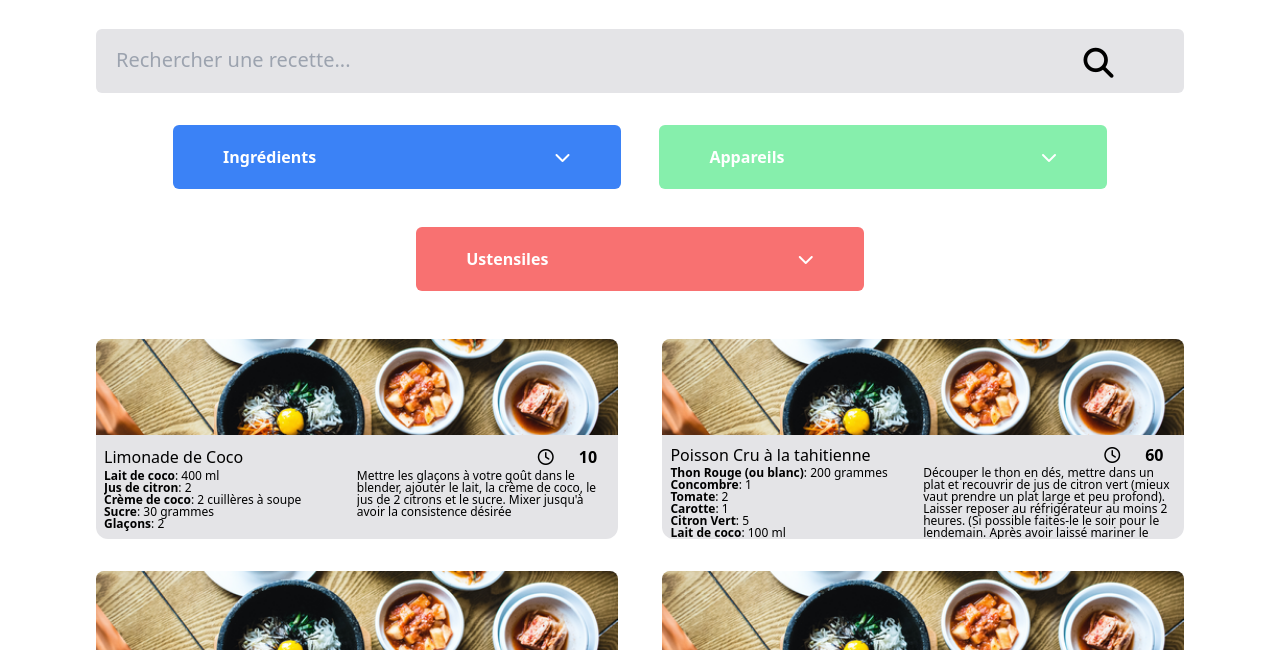
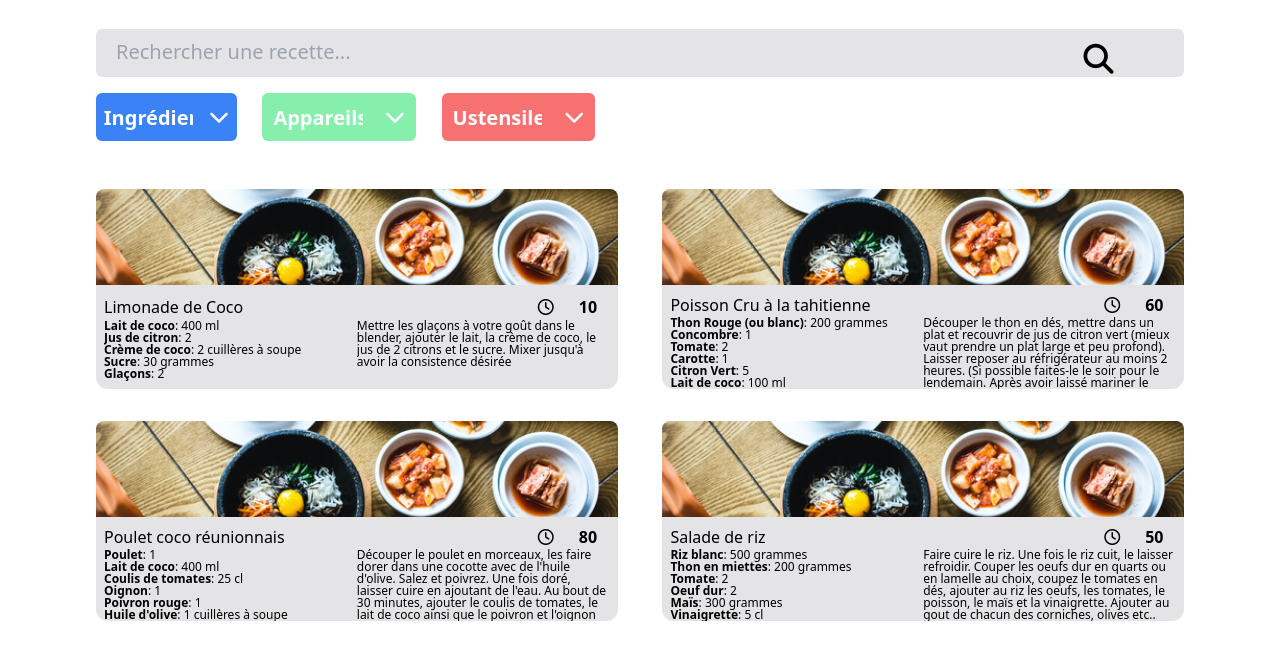
Before and after one commit to monkeycs60/P7-Petits-Plats-ProjetJS, a website with bundled scripts: page index.html in a window 1280 px wide. Shown: the part 128-778 px from the top of the page. Built offline with nearby package versions, Linux system fonts and the light colour scheme.

Commit message:
laptop responsive

```diff
--- a/index.html
+++ b/index.html
@@ -18,26 +18,26 @@
     <main>
 
     <!-- SEARCH BAR -->
-    <div class="searchbar mt-[4vh] relative h-[8vh] 2xl:h-[6vh]" >
+    <div class="searchbar mt-[4vh] relative h-[8vh] xl:h-[6vh]" >
             <input class="w-[85vw] h-full m-auto bg-zinc-200 flex justify-center rounded-md placeholder:text-xl indent-5 outline-none" type="search" name="search" placeholder="Rechercher une recette..." aria-label="barre de recherche des recettes">
             <i class="fas fa-search absolute top-1/4 right-[13vw] translate-y-1\/2 text-3xl"></i>
     </div>
 
     <!-- SEARCH PANNEL - 3 SEARCH INPUTS -->
-    <div id="search-pannel" class="flex flex-col w-[85vw] justify-center items-center m-auto mt-[4vh] gap-[3vw] md:flex-row md:flex-wrap 2xl:flex-row 2xl:mt-[2vh] 2xl:gap-[2vw] 2xl:justify-start 2xl:items-start">
+    <div id="search-pannel" class="flex flex-col w-[85vw] justify-center items-center m-auto mt-[4vh] gap-[3vw] md:flex-row md:flex-wrap xl:flex-nowrap xl:justify-start xl:items-start xl:mt-[2vh] xl:gap-[2vw]">
 
-          <div id="ingredients" class="relative bg-blue-500 w-[70vw] h-[8vh] flex justify-around items-center text-sm rounded-md md:w-[35vw] md:text-base 2xl:h-[6vh] 2xl:w-[9vw] 2xl:text-xl">
-            <input class= "bg-blue-500 h-full outline-none text-white placeholder:text-white placeholder:font-semibold 2xl:w-1/2" type="text" aria-label="rechercher un ingrédient" placeholder="Ingrédients">
+          <div id="ingredients" class="relative bg-blue-500 w-[70vw] h-[8vh] flex justify-around items-center text-sm rounded-md md:w-[35vw] md:text-base xl:h-[6vh] xl:w-[11vw] 2xl:h-[6vh] 2xl:w-[9vw] xl:text-xl">
+            <input class= "bg-blue-500 h-full outline-none text-white placeholder:text-white placeholder:font-semibold xl:w-[7vw] 2xl:w-1/2" type="text" aria-label="rechercher un ingrédient" placeholder="Ingrédients">
             <i class="fa-solid fa-chevron-down text-white cursor-pointer"></i>
           </div>
 
-          <div id="appareils" class=" relative bg-green-300 w-[70vw] h-[8vh] flex justify-around items-center text-sm rounded-md md:w-[35vw] md:text-base 2xl:h-[6vh] 2xl:w-[9vw] 2xl:text-xl">
-            <input class="bg-green-300 h-full outline-none text-white placeholder:text-white placeholder:font-semibold 2xl:w-1/2" type="text" aria-label="rechercher un appareil" placeholder="Appareils">
+          <div id="appareils" class=" relative bg-green-300 w-[70vw] h-[8vh] flex justify-around items-center text-sm rounded-md md:w-[35vw] md:text-base xl:h-[6vh] xl:w-[12vw] 2xl:h-[6vh] 2xl:w-[9vw] xl:text-xl">
+            <input class="bg-green-300 h-full outline-none text-white placeholder:text-white placeholder:font-semibold xl:w-[7vw] 2xl:w-1/2" type="text" aria-label="rechercher un appareil" placeholder="Appareils">
             <i class="fa-solid fa-chevron-down text-white cursor-pointer"></i>
           </div>
 
-          <div id="ustensiles" class="relative bg-red-400 w-[70vw] h-[8vh] flex justify-around items-center text-sm rounded-md md:w-[35vw] md:text-base 2xl:h-[6vh] 2xl:w-[9vw] 2xl:text-xl">
-            <input class="bg-red-400 h-full outline-none text-white placeholder:text-white placeholder:font-semibold 2xl:w-1/2" type="text" aria-label="rechercher un ustensile" placeholder="Ustensiles">
+          <div id="ustensiles" class="relative bg-red-400 w-[70vw] h-[8vh] flex justify-around items-center text-sm rounded-md md:w-[35vw] md:text-base xl:h-[6vh] xl:w-[12vw] 2xl:h-[6vh] 2xl:w-[9vw] xl:text-xl">
+            <input class="bg-red-400 h-full outline-none text-white placeholder:text-white placeholder:font-semibold xl:w-[7vw] 2xl:w-1/2" type="text" aria-label="rechercher un ustensile" placeholder="Ustensiles">
             <i class="fa-solid fa-chevron-down text-white cursor-pointer"></i>
           </div>
 
```
Also changed, not shown: dist/main.css.
